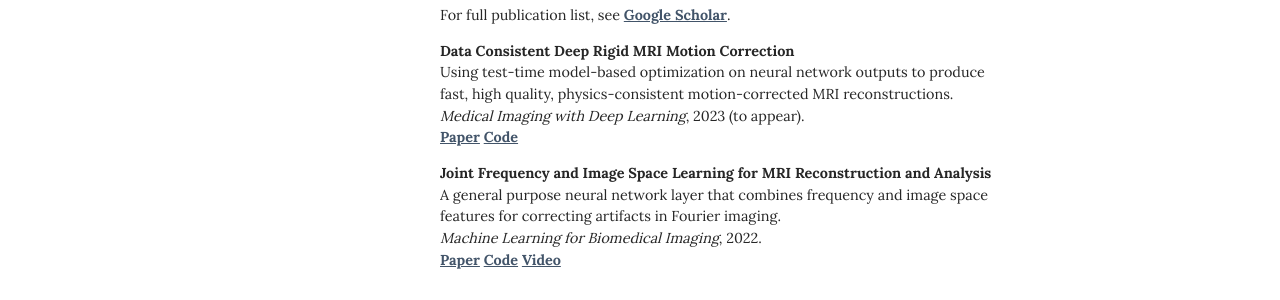
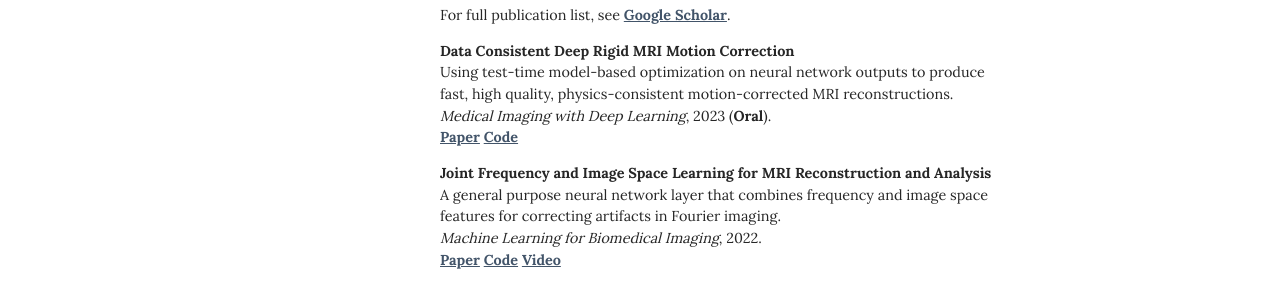
Before and after one commit to nalinimsingh/nalinimsingh.github.io, a Jekyll site: the page built from index.html, in a window 1280 px wide. Shown: the part 444-744 px from the top of the page. Built offline with Jekyll 4.4.1, drawn with Linux system fonts in a browser that asks for light colours; nearby versions of some CDN libraries.

Commit message:
Update papers

```diff
--- a/_pages/index.md
+++ b/_pages/index.md
@@ -26,7 +26,7 @@ For full publication list, see [Google Scholar](https://scholar.google.com/citat
 **Data Consistent Deep Rigid MRI Motion Correction** <br>
 Using test-time model-based optimization on neural network outputs to produce fast, high quality, physics-consistent motion-corrected MRI reconstructions.
 <br>
-*Medical Imaging with Deep Learning*, 2023 (to appear). <br>
+*Medical Imaging with Deep Learning*, 2023 (**Oral**). <br>
 [Paper](https://arxiv.org/abs/2301.10365) [Code](https://github.com/nalinimsingh/neuroMoCo)
 
 **Joint Frequency and Image Space Learning for MRI Reconstruction and Analysis** <br>
```
Also changed, not shown: 1 other file.
